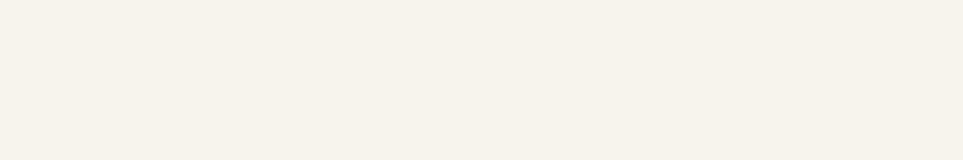
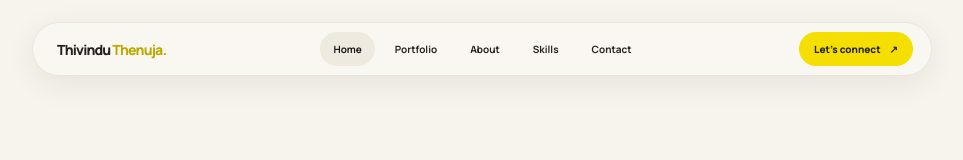
Before and after one commit to Thivindu2005/Portfolio-website, a plain HTML site: page index.html in a window 1280 px wide. Shown: the whole page, without its empty margins (158-1121 px from the left). Drawn offline with Linux system fonts and the light colour scheme.

Commit message:
add basic HTML structure,floating header and navigation

```diff
--- a/css/style.css
+++ b/css/style.css
@@ -64,3 +64,97 @@ button {
     background: var(--yellow);
     color: var(--text-colour);
 }
+
+
+/* --------------------------------------------------
+   2. SCROLL PROGRESS AND FLOATING NAVIGATION
+   -------------------------------------------------- */
+
+.scroll-progress {
+    position: fixed;
+    top: 0;
+    left: 0;
+    z-index: 1200;
+    width: 0;
+    height: 4px;
+    background: var(--yellow);
+}
+
+.site-header {
+    position: fixed;
+    top: 22px;
+    left: 50%;
+    z-index: 1100;
+    display: flex;
+    align-items: center;
+    justify-content: space-between;
+    width: min(900px, calc(100% - 70px));
+    min-height: 54px;
+    padding: 8px 18px 8px 24px;
+    border: 1px solid rgba(40, 36, 30, 0.08);
+    border-radius: 50px;
+    background: rgba(250, 248, 242, 0.88);
+    box-shadow: 0 8px 30px rgba(50, 42, 25, 0.08);
+    backdrop-filter: blur(18px);
+    transform: translateX(-50%);
+    transition: background 0.3s ease, box-shadow 0.3s ease;
+}
+
+.site-header.scrolled {
+    background: rgba(255, 255, 255, 0.96);
+    box-shadow: 0 8px 35px rgba(50, 42, 25, 0.13);
+}
+
+.brand {
+    font-size: 14px;
+    font-weight: 800;
+    letter-spacing: -0.06em;
+    white-space: nowrap;
+}
+
+.brand span {
+    color: #b9a900;
+}
+
+.navigation {
+    display: flex;
+    align-items: center;
+    gap: 7px;
+}
+
+.navigation a {
+    padding: 10px 13px;
+    border-radius: 30px;
+    font-size: 10px;
+    font-weight: 700;
+    transition: background 0.25s ease, color 0.25s ease;
+}
+
+.navigation a:hover,
+.navigation a.active {
+    background: #eeeae0;
+    color: #171613;
+}
+
+.header-availability {
+    padding: 10px 15px;
+    border-radius: 30px;
+    background: var(--yellow);
+    font-size: 10px;
+    font-weight: 800;
+    white-space: nowrap;
+    transition: transform 0.25s ease, background 0.25s ease;
+}
+
+.header-availability:hover {
+    background: #ffe900;
+    transform: translateY(-2px);
+}
+
+.header-availability span {
+    margin-left: 7px;
+}
+
+.menu-toggle {
+    display: none;
+}
--- a/index.html
+++ b/index.html
@@ -15,5 +15,31 @@
     <link rel="stylesheet" href="css/style.css">
 </head>
 <body>
+    <!-- A small line at the top follows the visitor's scroll position. -->
+    <div class="scroll-progress" id="scrollProgress"></div>
+
+    <!-- Floating navigation inspired by the reference website. -->
+    <header class="site-header">
+        <a class="brand" href="#home">Thivindu <span>Thenuja.</span></a>
+
+        <button class="menu-toggle" id="menuToggle" aria-label="Open navigation" aria-expanded="false">
+            <span></span>
+            <span></span>
+        </button>
+
+        <nav class="navigation" id="navigation">
+            <a class="active" href="#home">Home</a>
+            <a href="#work">Portfolio</a>
+            <a href="#about">About</a>
+            <a href="#skills">Skills</a>
+            <a href="#contact">Contact</a>
+        </nav>
+
+        <a class="header-availability" href="#contact">Let's connect <span>↗</span></a>
+    </header>
+
+    <main>
+    </main>
+
 </body>
 </html>
```
